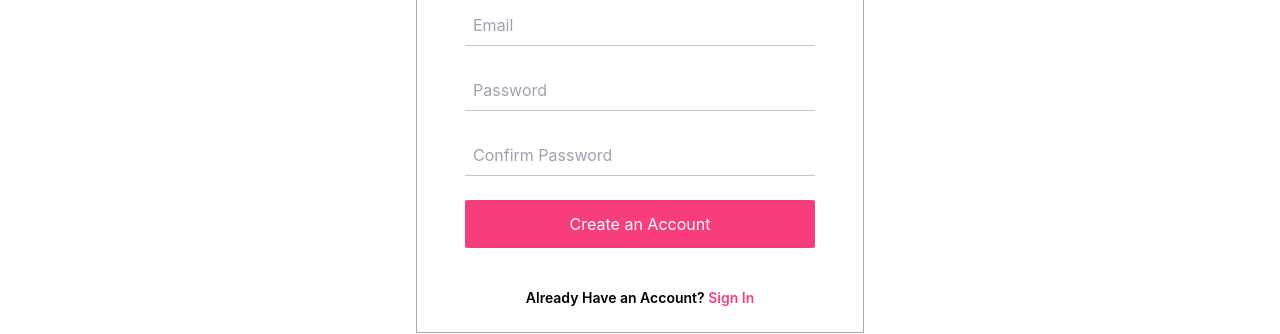
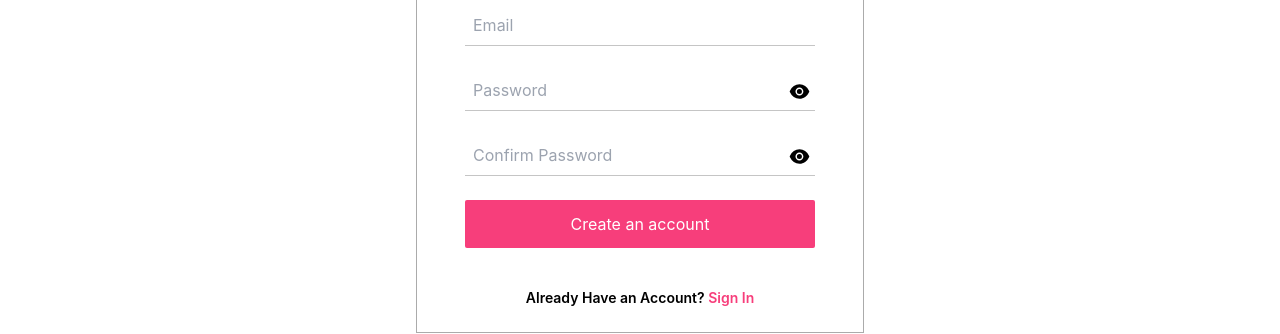
Before and after one commit to JubayerP/jerins-parlour, a React (Create React App) app in the folder jerins-parlour-client/: page /register in a window 1280 px wide. Shown: the part 318-652 px from the top of the page. Built offline with nearby package versions, Linux system fonts and the light colour scheme; no server answers.

Commit message:
password field toggle added

```diff
--- a/jerins-parlour-client/package.json
+++ b/jerins-parlour-client/package.json
@@ -10,6 +10,7 @@
     "firebase": "^9.15.0",
     "react": "^18.2.0",
     "react-dom": "^18.2.0",
+    "react-icons": "^4.7.1",
     "react-router-dom": "^6.6.1",
     "react-scripts": "5.0.1",
     "web-vitals": "^2.1.4"
--- a/jerins-parlour-client/src/Pages/Login/Login.js
+++ b/jerins-parlour-client/src/Pages/Login/Login.js
@@ -5,7 +5,7 @@ import { AuthContext } from '../../context/AuthProvider';
 import Loader from '../Shared/Loader/Loader';
 
 const Login = () => {
-    const { providerLogin, loading, setLoading } = useContext(AuthContext);
+    const { providerLogin, loading, setLoading, signIn } = useContext(AuthContext);
     const navigate = useNavigate();
     const handleGoogleLogin = () => {
         providerLogin()
--- a/jerins-parlour-client/src/Pages/Register/Register.js
+++ b/jerins-parlour-client/src/Pages/Register/Register.js
@@ -1,4 +1,5 @@
 import React, { useContext, useState } from 'react';
+import { AiFillEye, AiFillEyeInvisible } from 'react-icons/ai';
 import { Link, useNavigate } from 'react-router-dom';
 import Button from '../../components/Button';
 import { AuthContext } from '../../context/AuthProvider';
@@ -23,6 +24,8 @@ const Register = () => {
         confirm: ''
     })
     const [signUpErr, setSignUpErr] = useState('')
+    const [open, setOpen] = useState(false)
+    const [Copen, setCOpen] = useState(false)
     const { createUser, providerLogin, loading, setLoading } = useContext(AuthContext);
 
     const navigate = useNavigate();
@@ -53,12 +56,12 @@ const Register = () => {
         const email = e.target.value;
 
         if (!/^\w+([\.-]?\w+)*@\w+([\.-]?\w+)*(\.\w{2,3})+$/.test(email)) {
-            setUserInfo({...userInfo, email: e.target.value})
-            return setErrors({...erros, email: 'Provide a valid email'})
+            setUserInfo({ ...userInfo, email: e.target.value })
+            return setErrors({ ...erros, email: 'Provide a valid email' })
         }
         else {
             setUserInfo({ ...userInfo, email: e.target.value })
-            setErrors({...erros, email: ''})
+            setErrors({ ...erros, email: '' })
         }
     }
 
@@ -66,20 +69,20 @@ const Register = () => {
         const password = e.target.value;
         if (!/.{8,}/.test(password)) {
             setUserInfo({ ...userInfo, password: e.target.value })
-            return setErrors({...erros, password: 'Minimum eight characters length'})
+            return setErrors({ ...erros, password: 'Minimum eight characters length' })
         } else {
             setUserInfo({ ...userInfo, password: e.target.value })
-            setErrors({...erros, password: ''})
+            setErrors({ ...erros, password: '' })
         }
     }
 
     const handleConfirmChange = e => {
         if (userInfo.password !== e.target.value) {
             setUserInfo({ ...userInfo, confirm: e.target.value })
-            setErrors({...erros, confirm: 'Password did not matched!'})
+            return setErrors({ ...erros, confirm: 'Password did not matched!' })
         } else {
             setUserInfo({ ...userInfo, confirm: e.target.value })
-            setErrors({...erros, confirm: ''})
+            setErrors({ ...erros, confirm: '' })
         }
     }
 
@@ -110,11 +113,21 @@ const Register = () => {
                             <input type="text" placeholder='Last Name' value={userInfo.lastName} onChange={handleLnameChange} className='block py-2 w-full outline-none pl-2 border-b border-[#c5c5c5] mb-4' />
                             <input type="email" placeholder='Email' value={userInfo.email} onChange={handleEmailChange} className='block py-2 w-full outline-none pl-2 border-b border-[#c5c5c5]' />
                             <small className='mb-4 inline-block text-[#da0f0f]'>{erros.email}</small>
-                            <input type="password" placeholder='Password' value={userInfo.password} onChange={handlePasswordChange} className='block py-2 w-full outline-none pl-2 border-b border-[#c5c5c5]' />
+                            <div className='relative'>
+                                <input type={open ? 'text' : 'password'} placeholder='Password' value={userInfo.password} onChange={handlePasswordChange} className='block py-2 w-full outline-none pl-2 border-b border-[#c5c5c5]' />
+                                <div onClick={() => setOpen(!open)}>
+                                    {open ? <AiFillEyeInvisible size={23} className='absolute bottom-2 right-1 cursor-pointer' /> : <AiFillEye size={23} className='absolute bottom-2 right-1 cursor-pointer' />}
+                                </div>
+                            </div>
                             <small className='mb-4 inline-block text-[#da0f0f]'>{erros.password}</small>
-                            <input type="password" placeholder='Confirm Password' value={userInfo.confirm} onChange={handleConfirmChange} className='block py-2 w-full outline-none pl-2 border-b border-[#c5c5c5]' />
+                            <div className='relative'>
+                                <input type={Copen ? 'text' : 'password'} placeholder='Confirm Password' value={userInfo.confirm} onChange={handleConfirmChange} className='block py-2 w-full outline-none pl-2 border-b border-[#c5c5c5]' />
+                                <div onClick={() => setCOpen(!Copen)}>
+                                    {Copen ? <AiFillEyeInvisible size={23} className='absolute bottom-2 right-1 cursor-pointer' /> : <AiFillEye size={23} className='absolute bottom-2 right-1 cursor-pointer' />}
+                                </div>
+                            </div>
                             <small className='mb-4 inline-block text-[#da0f0f]'>{erros.confirm}</small>
-                            <Button disabled={loading} classes={'w-full rounded-sm'}>{loading ? <Loader /> : 'Create an Account'}</Button>
+                            <Button classes={'w-full rounded-sm'}>Create an account</Button>
                             <small className='mb-4 inline-block text-[#da0f0f]'>{signUpErr}</small>
                         </div>
                     </form>
@@ -128,7 +141,7 @@ const Register = () => {
                 </div>
 
                 <div className='text-center lg:max-w-md md:max-w-md sm:max-w-sm max-w-xs mx-auto mb-5'>
-                    <button onClick={handleGoogleLogin} className='border bg-transparent border-[#aaa] w-full py-3 rounded-full text-base font-semibold'>{loading ? <Loader /> :'Continue with Google'}</button>
+                    <button onClick={handleGoogleLogin} className='border bg-transparent border-[#aaa] w-full py-3 rounded-full text-base font-semibold'>{loading ? <Loader /> : 'Continue with Google'}</button>
                 </div>
             </>
         </div>
--- a/jerins-parlour-client/src/components/Button.js
+++ b/jerins-parlour-client/src/components/Button.js
@@ -1,9 +1,9 @@
 import React from 'react';
 
-const Button = ({children, classes, pClass, onClick, disabled}) => {
+const Button = ({children, classes, pClass, onClick}) => {
     return (
         <div className={`${pClass}`}>
-            <button onClick={onClick} disabled={disabled} className={`${disabled ? 'bg-secondary' : 'bg-primary'} text-[#fff] text-base md:py-3 py-2 rounded-md ${classes}`}>{children}</button>
+            <button onClick={onClick} className={`bg-primary text-[#fff] text-base md:py-3 py-2 rounded-md ${classes}`}>{children}</button>
         </div>
     );
 };
--- a/jerins-parlour-client/src/context/AuthProvider.js
+++ b/jerins-parlour-client/src/context/AuthProvider.js
@@ -1,6 +1,6 @@
 import React, { createContext, useEffect, useState } from 'react';
 import app from '../firebase/firebase.config';
-import { createUserWithEmailAndPassword, getAuth, GoogleAuthProvider, onAuthStateChanged, signInWithPopup, signOut } from 'firebase/auth';
+import { createUserWithEmailAndPassword, getAuth, GoogleAuthProvider, onAuthStateChanged, signInWithEmailAndPassword, signInWithPopup, signOut } from 'firebase/auth';
 
 export const AuthContext = createContext();
 
@@ -14,6 +14,11 @@ const AuthProvider = ({ children }) => {
     const createUser = (email, password) => {
         setLoading(true);
         return createUserWithEmailAndPassword(auth, email, password);
+    }
+
+    const signIn = (email, password) => {
+        setLoading(true)
+        return signInWithEmailAndPassword(auth, email, password)
     }
 
     const providerLogin = () => {
@@ -34,7 +39,7 @@ const AuthProvider = ({ children }) => {
         return () => unsubscribe();
     },[])
 
-    const authInfo = {user, providerLogin, loading, setLoading, logOut, createUser}
+    const authInfo = {user, providerLogin, loading, setLoading, logOut, createUser, signIn}
     return (
         <AuthContext.Provider value={authInfo}>
             {children}
```
Also changed, not shown: 1 other file (tests, documents, lock files or other folders).
